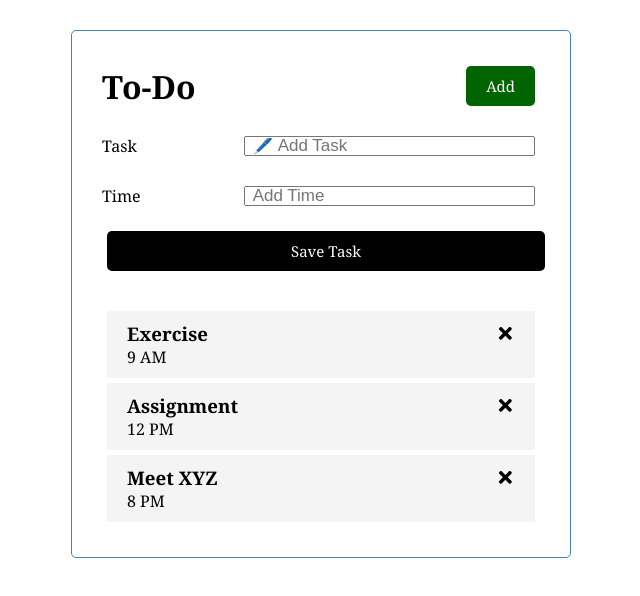
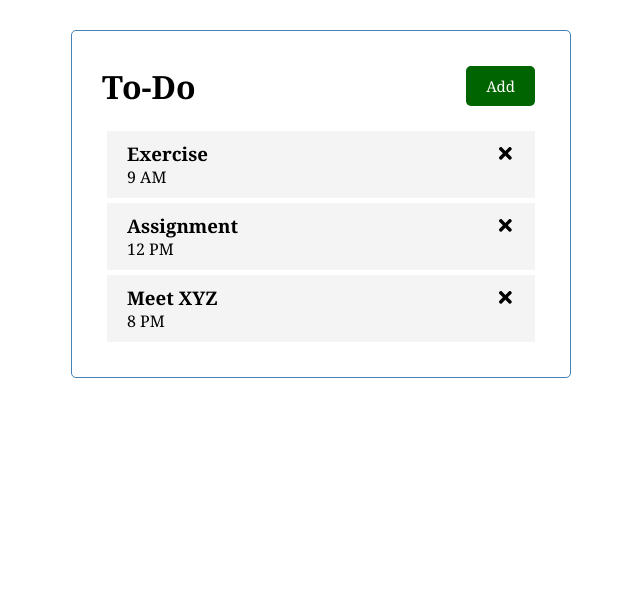
Before and after one commit to avneez/to-do, a React (Create React App) app: page / in a window 1280 px wide. Shown: the top 596 px of the page, without its empty margins (319-959 px from the left). Built offline with nearby package versions, Linux system fonts and the light colour scheme.

Commit message:
usestate

```diff
--- a/src/App.js
+++ b/src/App.js
@@ -7,6 +7,8 @@ import AddTask from './components/AddTask';
 
 
 function App() {
+  const [showAddTask, setShowAddTask] = useState(false);
+
   const [tasks, setTasks] = useState([
     {
         id: 1,
@@ -40,8 +42,9 @@ function App() {
 
   return (
     <div className="container">
-      <Header />
-      <AddTask onAdd={addTask}/>
+      <Header onAdd={()=> setShowAddTask(!showAddTask)} />
+
+      {showAddTask && <AddTask onAdd={addTask}/>}
       {tasks.length > 0? (<Tasks tasks={tasks} onDelete={deleteTask}/>) : ('No Any Tasks')}
     </div>
   );
--- a/src/components/AddTask.js
+++ b/src/components/AddTask.js
@@ -3,33 +3,36 @@ import { useState } from 'react'
 
 
 const AddTask = ({onAdd}) => {
-    const [text, setText] =useState('')
-    const [time, setTime] =useState('')
+    // const [text, setText] =useState('')
+    // const [time, setTime] =useState('')
 
+    const [userData, setUserData] = useState({text:'',time:''})
 
     const onSubmit=(e)=>{
         e.preventDefault()
+        console.log(userData)
 
-        if(!text){
+        if(!userData.text){
             alert('Please add a Task')
             return;
         }
 
-        onAdd({text,time})
+        onAdd({text:userData.text, time:userData.time}) //destructing from an object
 
-        setText('')
-        setTime('')
+        setUserData({text:'', time:''})
     }
+
+
 
     return (
         <form className='add-form' onSubmit={onSubmit} >
             <div className='form-data form-data-check'>
                 <label>Task</label>
-                <input type='text' placeholder='🖊️ Add Task' value={text} onChange={(e)=> setText(e.target.value)}/>
+                <input type='text' placeholder='🖊️ Add Task' value={userData.text} onChange={(e)=> setUserData({...userData,text:e.target.value})}/>
             </div>
             <div className='form-data form-data-check'>
                 <label>Time</label>
-                <input type='text' placeholder='Add Time' value={time} onChange={(e)=> setTime(e.target.value)}/>
+                <input type='text' placeholder='Add Time' value={userData.time} onChange={(e)=> setUserData({...userData,time:e.target.value})}/>
             </div>
             <input type='submit' value='Save Task' className='btn btn-block'/>
         </form>
--- a/src/components/Header.js
+++ b/src/components/Header.js
@@ -2,15 +2,12 @@ import PropTypes from 'prop-types'
 import Button from './Button'
 
 
-const Header = ({ title }) => {
-  const onClick =() =>{
-    console.log('Clicked')
-  }
+const Header = ({ title, onAdd }) => {
 
   return (
     <header className="header">
         <h1>{title}</h1>
-    <Button color='darkgreen' text='Add' onClick={onClick}/>
+    <Button color='darkgreen' text='Add' onClick={onAdd}/>
     </header>
   )
 }
```
